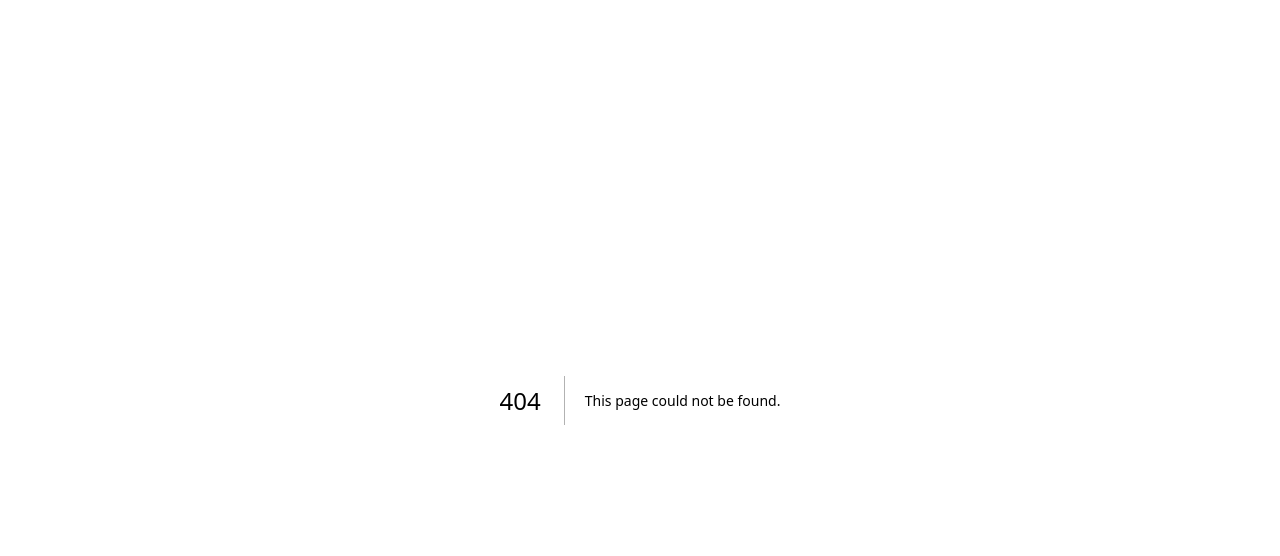
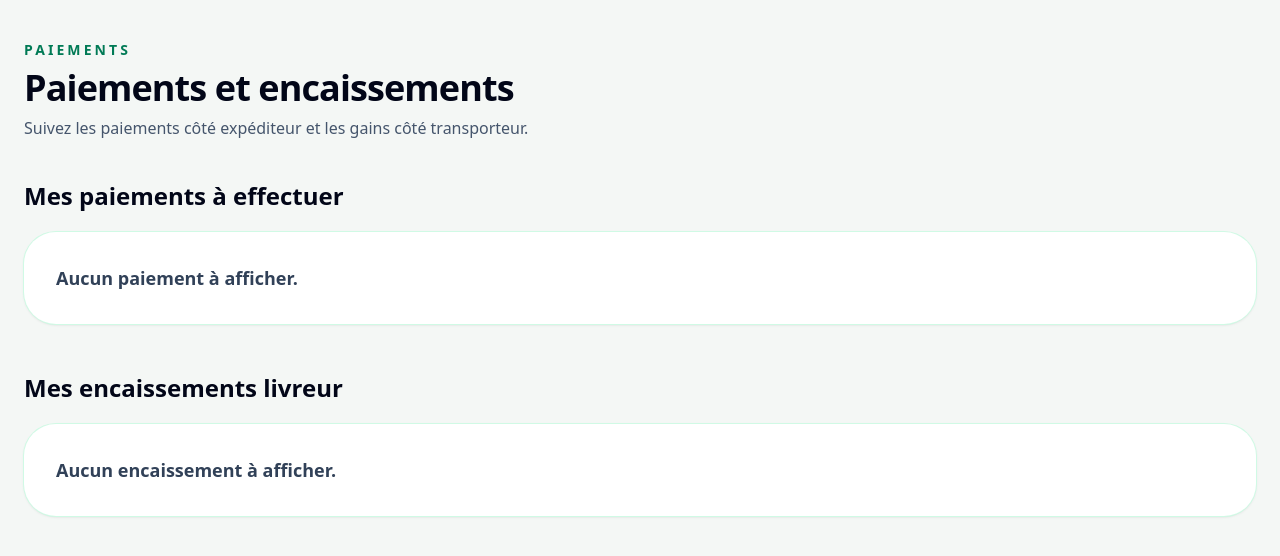
Before and after one commit to lafere75-del/Droovo, a Next.js app: page /dashboard/paiements in a window 1280 px wide. Before the commit this address had no page. Shown: the top 556 px of the page. Built offline with nearby package versions, Linux system fonts and the light colour scheme.

Commit message:
Create page.jsx

```diff
--- /dev/null
+++ b/app/dashboard/paiements/page.jsx
@@ -0,0 +1,206 @@
+"use client";
+
+import { useEffect, useState } from "react";
+import { supabase } from "../../../lib/supabaseClient";
+
+export default function PaiementsPage() {
+  const [senderBookings, setSenderBookings] = useState([]);
+  const [driverBookings, setDriverBookings] = useState([]);
+  const [loading, setLoading] = useState(true);
+
+  useEffect(() => {
+    loadPayments();
+  }, []);
+
+  async function loadPayments() {
+    setLoading(true);
+
+    const {
+      data: { user },
+    } = await supabase.auth.getUser();
+
+    if (!user) {
+      setLoading(false);
+      return;
+    }
+
+    const { data: senderData } = await supabase
+      .from("bookings")
+      .select(`
+        *,
+        packages (*),
+        trips (*)
+      `)
+      .eq("sender_id", user.id)
+      .order("created_at", { ascending: false });
+
+    const { data: driverData } = await supabase
+      .from("bookings")
+      .select(`
+        *,
+        packages (*),
+        trips (*)
+      `)
+      .eq("driver_id", user.id)
+      .order("created_at", { ascending: false });
+
+    setSenderBookings(senderData || []);
+    setDriverBookings(driverData || []);
+    setLoading(false);
+  }
+
+  async function simulatePayment(booking) {
+    const price = Number(booking.packages?.price || 0);
+    const platformFee = Number((price * 0.22).toFixed(2));
+    const driverAmount = Number((price - platformFee).toFixed(2));
+
+    const { error } = await supabase
+      .from("bookings")
+      .update({
+        payment_status: "paid",
+        platform_fee: platformFee,
+        driver_amount: driverAmount,
+      })
+      .eq("id", booking.id);
+
+    if (error) {
+      alert("Erreur paiement : " + error.message);
+      return;
+    }
+
+    alert("Paiement simulé avec succès.");
+    loadPayments();
+  }
+
+  if (loading) {
+    return (
+      <main className="min-h-screen bg-[#F4F7F5] p-10">
+        <p className="text-xl font-black">Chargement...</p>
+      </main>
+    );
+  }
+
+  return (
+    <main className="min-h-screen bg-[#F4F7F5] px-6 py-10">
+      <div className="mx-auto max-w-7xl">
+        <div className="mb-10">
+          <p className="text-sm font-black uppercase tracking-[0.22em] text-emerald-700">
+            Paiements
+          </p>
+
+          <h1 className="mt-2 text-4xl font-black tracking-tight text-slate-950">
+            Paiements et encaissements
+          </h1>
+
+          <p className="mt-2 text-slate-600">
+            Suivez les paiements côté expéditeur et les gains côté transporteur.
+          </p>
+        </div>
+
+        <section className="mb-12">
+          <h2 className="text-2xl font-black text-slate-950">
+            Mes paiements à effectuer
+          </h2>
+
+          <div className="mt-5 grid gap-5">
+            {senderBookings.length === 0 && (
+              <EmptyCard text="Aucun paiement à afficher." />
+            )}
+
+            {senderBookings.map((booking) => (
+              <PaymentCard
+                key={booking.id}
+                booking={booking}
+                mode="sender"
+                onPay={() => simulatePayment(booking)}
+              />
+            ))}
+          </div>
+        </section>
+
+        <section>
+          <h2 className="text-2xl font-black text-slate-950">
+            Mes encaissements livreur
+          </h2>
+
+          <div className="mt-5 grid gap-5">
+            {driverBookings.length === 0 && (
+              <EmptyCard text="Aucun encaissement à afficher." />
+            )}
+
+            {driverBookings.map((booking) => (
+              <PaymentCard
+                key={booking.id}
+                booking={booking}
+                mode="driver"
+              />
+            ))}
+          </div>
+        </section>
+      </div>
+    </main>
+  );
+}
+
+function PaymentCard({ booking, mode, onPay }) {
+  const price = Number(booking.packages?.price || 0);
+  const platformFee = Number(booking.platform_fee || price * 0.22).toFixed(2);
+  const driverAmount = Number(booking.driver_amount || price - platformFee).toFixed(2);
+
+  return (
+    <div className="rounded-[2rem] bg-white p-8 shadow-xl ring-1 ring-emerald-100">
+      <div className="flex flex-wrap items-start justify-between gap-4">
+        <div>
+          <h3 className="text-2xl font-black text-slate-950">
+            {booking.packages?.title || "Colis"}
+          </h3>
+
+          <p className="mt-2 text-slate-600">
+            {booking.packages?.departure_city} → {booking.packages?.arrival_city}
+          </p>
+
+          <p className="mt-2 text-slate-500">
+            Prix client : {price.toFixed(2)} €
+          </p>
+
+          <p className="mt-2 text-slate-500">
+            Commission Droovo : {platformFee} €
+          </p>
+
+          <p className="mt-2 text-slate-500">
+            Gain livreur : {driverAmount} €
+          </p>
+        </div>
+
+        <span className="rounded-full bg-emerald-100 px-4 py-2 text-sm font-black text-emerald-700">
+          {booking.payment_status || "pending"}
+        </span>
+      </div>
+
+      {mode === "sender" &&
+        booking.status === "accepted" &&
+        booking.payment_status !== "paid" && (
+          <button
+            onClick={onPay}
+            className="mt-6 rounded-full bg-emerald-600 px-5 py-3 text-sm font-black text-white hover:bg-emerald-700"
+          >
+            Payer maintenant
+          </button>
+        )}
+
+      {mode === "driver" && (
+        <p className="mt-6 rounded-2xl bg-slate-50 p-4 text-sm font-bold text-slate-600">
+          Le gain sera disponible après paiement de l’expéditeur et validation de la livraison.
+        </p>
+      )}
+    </div>
+  );
+}
+
+function EmptyCard({ text }) {
+  return (
+    <div className="rounded-[2rem] bg-white p-8 shadow-sm ring-1 ring-emerald-100">
+      <p className="text-lg font-bold text-slate-700">{text}</p>
+    </div>
+  );
+}
```
